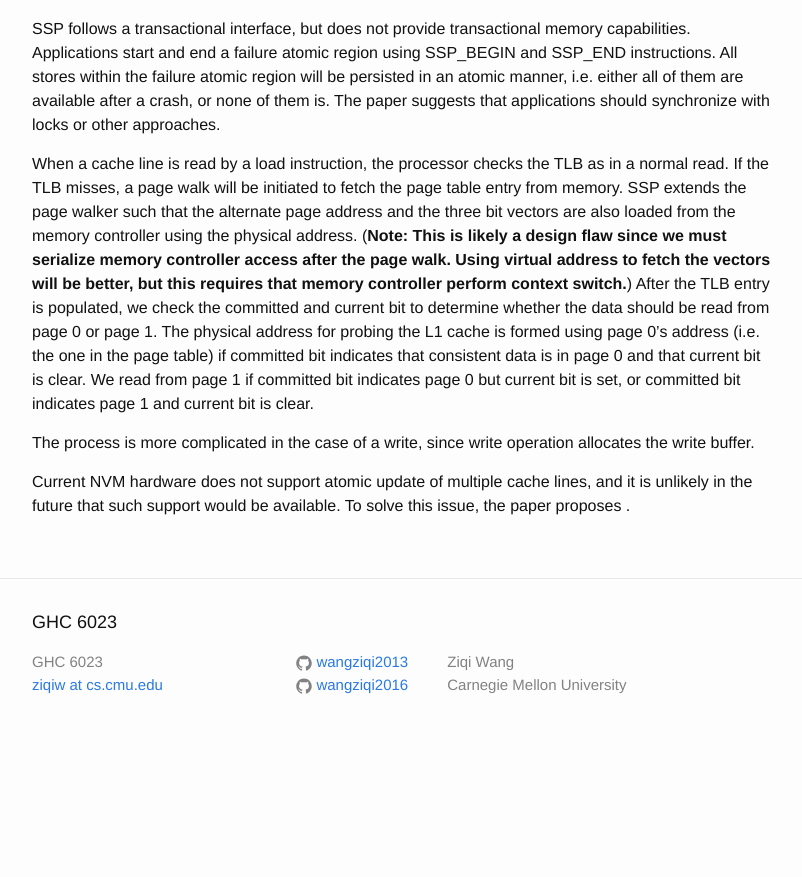
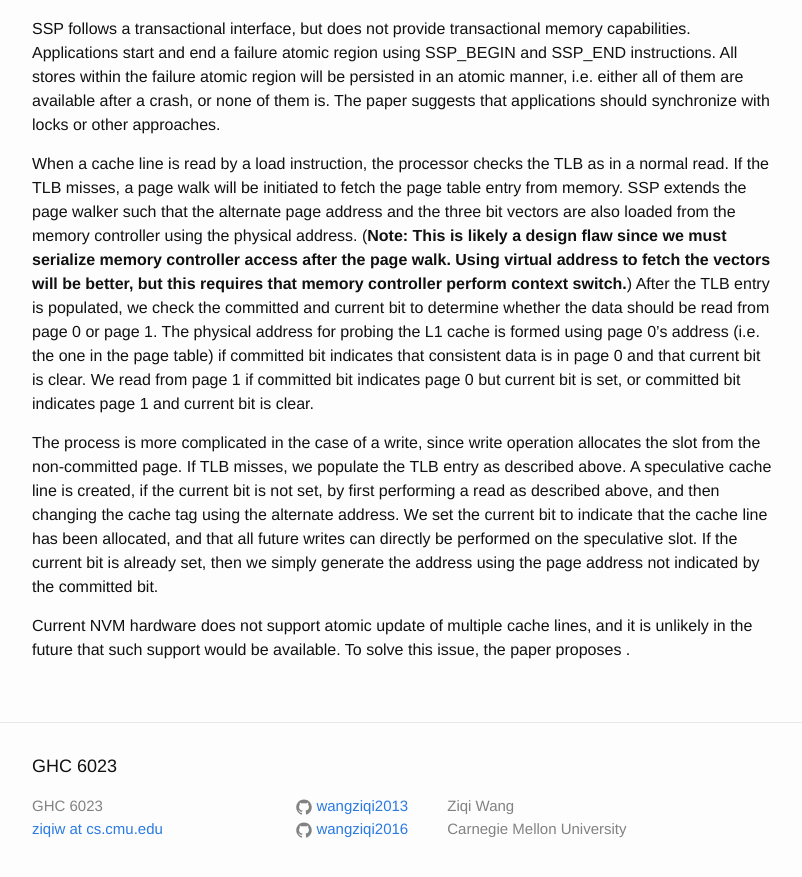
Before and after one commit to wangziqi2013/wangziqi2013.github.io, a Jekyll site: the page built from _posts/2019-12-08-ssp.markdown, in a window 1280 px wide and 900 px high, scrolled down 2242 px. Shown: the top 877 px of the window, without its empty margins (238-1040 px from the left). Built offline with Jekyll 4.4.1, drawn with Linux system fonts in a browser that asks for light colours; before the commit the page ends 2998 px from its top, so only the background shows below that.

Commit message:
Adding write

```diff
--- a/_posts/2019-12-08-ssp.markdown
+++ b/_posts/2019-12-08-ssp.markdown
@@ -90,7 +90,12 @@ page 0 or page 1. The physical address for probing the L1 cache is formed using
 page table) if committed bit indicates that consistent data is in page 0 and that current bit is clear. We read from
 page 1 if committed bit indicates page 0 but current bit is set, or committed bit indicates page 1 and current bit is clear.
 
-The process is more complicated in the case of a write, since write operation allocates the write buffer.
+The process is more complicated in the case of a write, since write operation allocates the slot from the non-committed
+page. If TLB misses, we populate the TLB entry as described above. A speculative cache line is created, if the current
+bit is not set, by first performing a read as described above, and then changing the cache tag using the alternate
+address. We set the current bit to indicate that the cache line has been allocated, and that all future writes can
+directly be performed on the speculative slot. If the current bit is already set, then we simply generate the address
+using the page address not indicated by the committed bit.
 
 
 Current NVM hardware does not support atomic update of multiple cache lines, and it is
```
